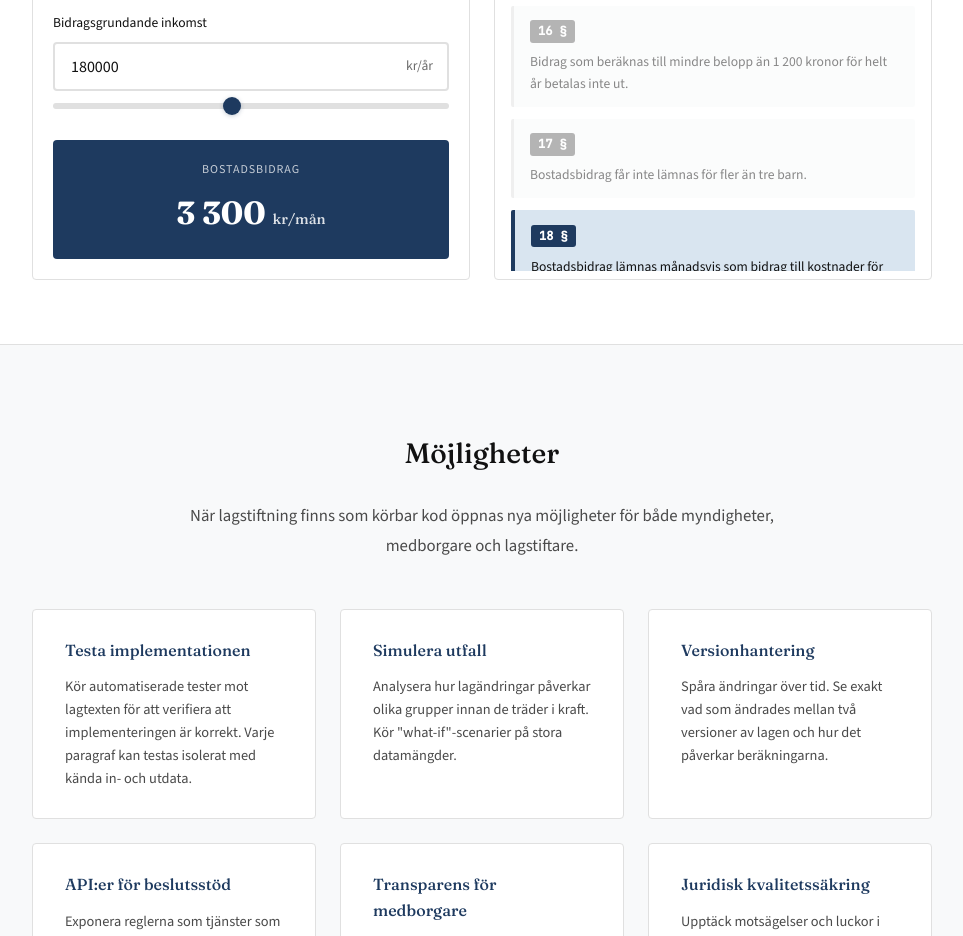
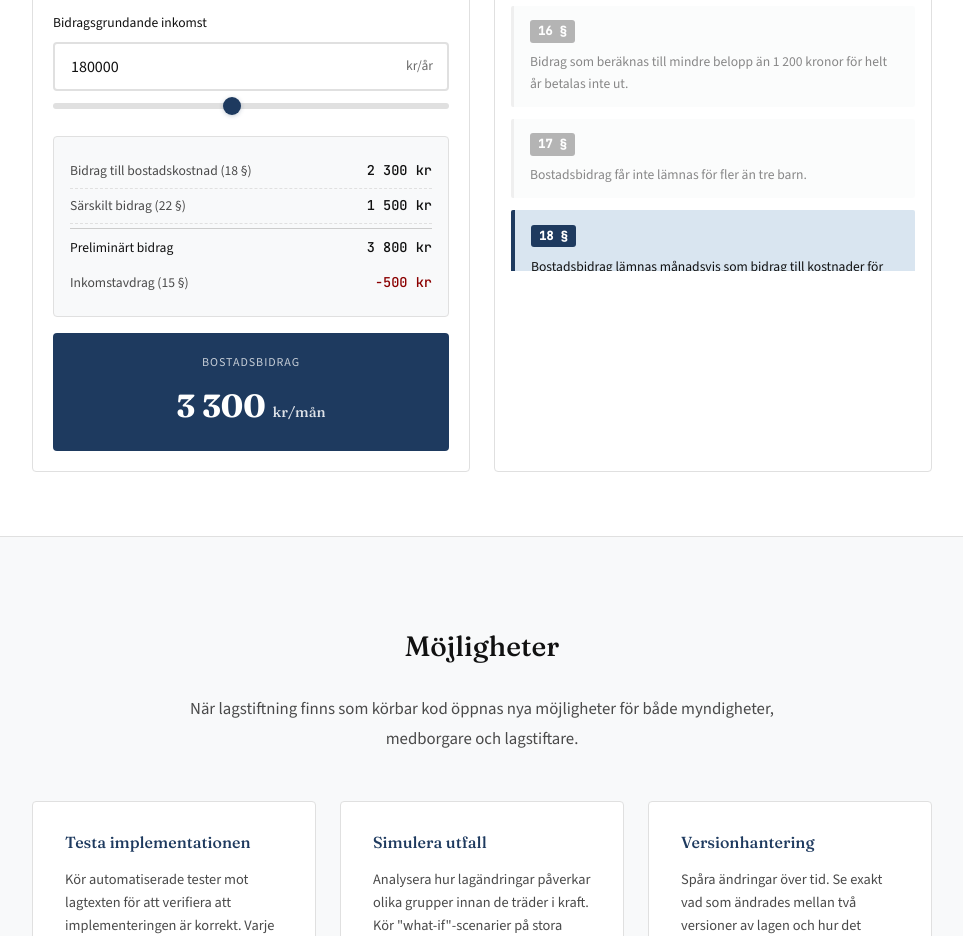
Before and after one commit to josaatt/www.juridik.lol, a plain HTML site: page rac/index.html in a window 1280 px wide. Shown: the part 6280-7216 px from the top of the page, without its empty margins (158-1121 px from the left). Drawn offline with nearby package versions, Linux system fonts and the light colour scheme.

Commit message:
Visa delbelopp i kalkylatorn

```diff
--- a/rac/index.html
+++ b/rac/index.html
@@ -1114,12 +1114,63 @@
       margin: 0;
     }
 
+    /* Calc breakdown */
+    .calc-breakdown {
+      background: var(--bg-secondary);
+      border: 1px solid var(--border-light);
+      border-radius: var(--radius-md);
+      padding: 1rem;
+      margin-top: 1.25rem;
+    }
+
+    .breakdown-row {
+      display: flex;
+      justify-content: space-between;
+      align-items: center;
+      padding: 0.4rem 0;
+      font-size: 0.85rem;
+    }
+
+    .breakdown-row:not(:last-child) {
+      border-bottom: 1px dashed var(--border-light);
+    }
+
+    .breakdown-label {
+      color: var(--text-secondary);
+    }
+
+    .breakdown-value {
+      font-family: var(--font-mono);
+      font-weight: 500;
+      color: var(--text-primary);
+    }
+
+    .breakdown-row.subtotal {
+      margin-top: 0.25rem;
+      padding-top: 0.5rem;
+      border-top: 1px solid var(--border-medium);
+      border-bottom: none;
+    }
+
+    .breakdown-row.subtotal .breakdown-label {
+      font-weight: 500;
+      color: var(--text-primary);
+    }
+
+    .breakdown-row.deduction .breakdown-value {
+      color: #8b0000;
+    }
+
+    .breakdown-row.deduction.hidden {
+      display: none;
+    }
+
     /* Calc result compact */
     .calc-result-compact {
       background: var(--accent-primary);
       border-radius: var(--radius-md);
       padding: 1.25rem 1.5rem;
-      margin-top: 1.5rem;
+      margin-top: 1rem;
       text-align: center;
     }
 
@@ -1923,6 +1974,25 @@
               </div>
             </div>
 
+            <div class="calc-breakdown" id="calcBreakdown">
+              <div class="breakdown-row">
+                <span class="breakdown-label">Bidrag till bostadskostnad (18 §)</span>
+                <span class="breakdown-value" id="housingAllowanceValue">2 300 kr</span>
+              </div>
+              <div class="breakdown-row">
+                <span class="breakdown-label">Särskilt bidrag (22 §)</span>
+                <span class="breakdown-value" id="specialAllowanceValue">1 500 kr</span>
+              </div>
+              <div class="breakdown-row subtotal">
+                <span class="breakdown-label">Preliminärt bidrag</span>
+                <span class="breakdown-value" id="preliminaryValue">3 800 kr</span>
+              </div>
+              <div class="breakdown-row deduction" id="deductionRow">
+                <span class="breakdown-label">Inkomstavdrag (15 §)</span>
+                <span class="breakdown-value" id="deductionValue">−500 kr</span>
+              </div>
+            </div>
+
             <div class="calc-result-compact">
               <div class="result-label">Bostadsbidrag</div>
               <div class="result-amount" id="resultAmount">3 800 <span>kr/mån</span></div>
@@ -2377,7 +2447,25 @@
     function updateCalculator() {
       const result = calculateAllowance(calcState.children, calcState.housingCost, calcState.income);
 
-      // Uppdatera resultat
+      // Uppdatera delbelopp
+      document.getElementById('housingAllowanceValue').textContent =
+        `${formatCurrency(result.housingAllowance)} kr`;
+      document.getElementById('specialAllowanceValue').textContent =
+        `${formatCurrency(result.specialAllowance)} kr`;
+      document.getElementById('preliminaryValue').textContent =
+        `${formatCurrency(result.housingAllowance + result.specialAllowance)} kr`;
+
+      // Visa/dölj inkomstavdrag
+      const deductionRow = document.getElementById('deductionRow');
+      if (result.incomeDeduction > 0) {
+        deductionRow.classList.remove('hidden');
+        document.getElementById('deductionValue').textContent =
+          `−${formatCurrency(result.incomeDeduction)} kr`;
+      } else {
+        deductionRow.classList.add('hidden');
+      }
+
+      // Uppdatera slutresultat
       document.getElementById('resultAmount').innerHTML =
         `${formatCurrency(result.finalAllowance)} <span>kr/mån</span>`;
 
```
